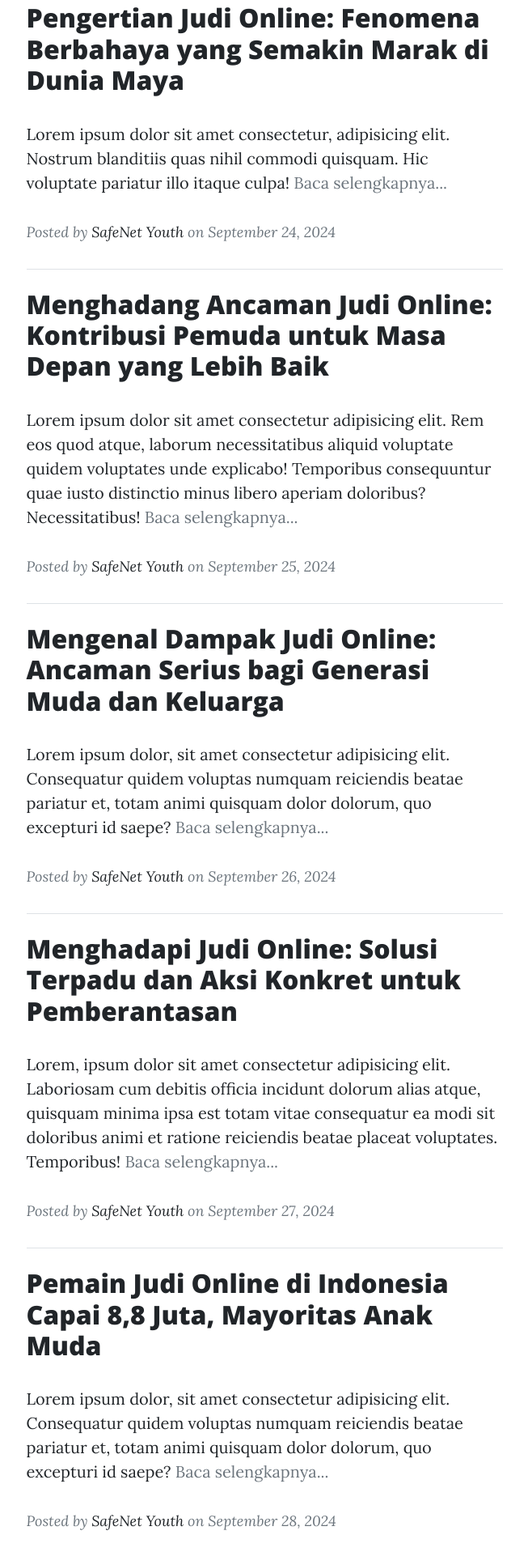
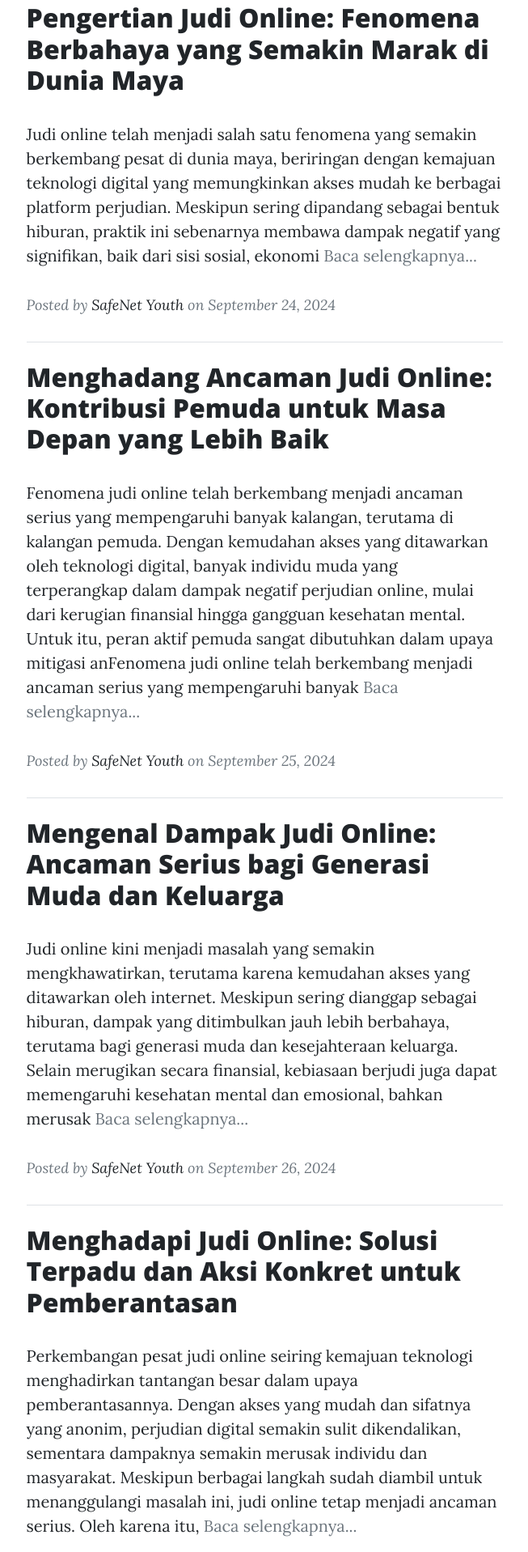
Before and after one commit to AhmadArif11/Website-SafeNet-Youth, a plain HTML site: page index.html in a window 1280 px wide. Shown: the part 1163-3080 px from the top of the page at 81% size, without its empty margins (313-966 px from the left). Drawn offline with nearby package versions, Linux system fonts and the light colour scheme.

Commit message:
Add files via upload

```diff
--- a/index.html
+++ b/index.html
@@ -6,8 +6,11 @@
       name="viewport"
       content="width=device-width, initial-scale=1, shrink-to-fit=no"
     />
-    <meta name="description" content="" />
-    <meta name="author" content="" />
+    <meta
+      name="description"
+      content="Website informasi seputar pencegahan judi online"
+    />
+    <meta name="author" content="safenetyouth" />
     <title>
       Peran pemuda dalam pencegahan dan pemberantasan judi online | SafeNet
       Youth
@@ -126,9 +129,12 @@
               Dunia Maya
             </h2>
             <p>
-              Lorem ipsum dolor sit amet consectetur, adipisicing elit. Nostrum
-              blanditiis quas nihil commodi quisquam. Hic voluptate pariatur
-              illo itaque culpa!
+              Judi online telah menjadi salah satu fenomena yang semakin
+              berkembang pesat di dunia maya, beriringan dengan kemajuan
+              teknologi digital yang memungkinkan akses mudah ke berbagai
+              platform perjudian. Meskipun sering dipandang sebagai bentuk
+              hiburan, praktik ini sebenarnya membawa dampak negatif yang
+              signifikan, baik dari sisi sosial, ekonomi
               <a
                 href="post.html"
                 target="_blank"
@@ -151,10 +157,14 @@
               yang Lebih Baik
             </h2>
             <p>
-              Lorem ipsum dolor sit amet consectetur adipisicing elit. Rem eos
-              quod atque, laborum necessitatibus aliquid voluptate quidem
-              voluptates unde explicabo! Temporibus consequuntur quae iusto
-              distinctio minus libero aperiam doloribus? Necessitatibus!
+              Fenomena judi online telah berkembang menjadi ancaman serius yang
+              mempengaruhi banyak kalangan, terutama di kalangan pemuda. Dengan
+              kemudahan akses yang ditawarkan oleh teknologi digital, banyak
+              individu muda yang terperangkap dalam dampak negatif perjudian
+              online, mulai dari kerugian finansial hingga gangguan kesehatan
+              mental. Untuk itu, peran aktif pemuda sangat dibutuhkan dalam
+              upaya mitigasi anFenomena judi online telah berkembang menjadi
+              ancaman serius yang mempengaruhi banyak
               <a
                 href="post2.html"
                 target="_blank"
@@ -177,9 +187,13 @@
               Keluarga
             </h2>
             <p>
-              Lorem ipsum dolor, sit amet consectetur adipisicing elit.
-              Consequatur quidem voluptas numquam reiciendis beatae pariatur et,
-              totam animi quisquam dolor dolorum, quo excepturi id saepe?
+              Judi online kini menjadi masalah yang semakin mengkhawatirkan,
+              terutama karena kemudahan akses yang ditawarkan oleh internet.
+              Meskipun sering dianggap sebagai hiburan, dampak yang ditimbulkan
+              jauh lebih berbahaya, terutama bagi generasi muda dan
+              kesejahteraan keluarga. Selain merugikan secara finansial,
+              kebiasaan berjudi juga dapat memengaruhi kesehatan mental dan
+              emosional, bahkan merusak
               <a
                 href="post3.html"
                 target="_blank"
@@ -202,11 +216,13 @@
               Pemberantasan
             </h2>
             <p>
-              Lorem, ipsum dolor sit amet consectetur adipisicing elit.
-              Laboriosam cum debitis officia incidunt dolorum alias atque,
-              quisquam minima ipsa est totam vitae consequatur ea modi sit
-              doloribus animi et ratione reiciendis beatae placeat voluptates.
-              Temporibus!
+              Perkembangan pesat judi online seiring kemajuan teknologi
+              menghadirkan tantangan besar dalam upaya pemberantasannya. Dengan
+              akses yang mudah dan sifatnya yang anonim, perjudian digital
+              semakin sulit dikendalikan, sementara dampaknya semakin merusak
+              individu dan masyarakat. Meskipun berbagai langkah sudah diambil
+              untuk menanggulangi masalah ini, judi online tetap menjadi ancaman
+              serius. Oleh karena itu,
               <a
                 href="post4.html"
                 target="_blank"
@@ -229,9 +245,12 @@
               Muda
             </h2>
             <p>
-              Lorem ipsum dolor, sit amet consectetur adipisicing elit.
-              Consequatur quidem voluptas numquam reiciendis beatae pariatur et,
-              totam animi quisquam dolor dolorum, quo excepturi id saepe?
+              Menurut data terbaru, jumlah pemain judi online di Indonesia telah
+              mencapai 8,8 juta orang, dengan mayoritas pelaku berasal dari
+              kalangan anak muda. Angka ini menjadi perhatian serius, mengingat
+              dampak negatif yang ditimbulkan, baik secara sosial, finansial,
+              maupun psikologis. Generasi muda, yang sangat terhubung dengan
+              teknologi dan internet, menjadi
               <a
                 href="post5.html"
                 target="_blank"
```
Also changed, not shown: post.html (+17 -9 lines), post2.html (+18 -9 lines), post3.html (+17 -9 lines), post4.html (+18 -9 lines), post5.html (+17 -9 lines).
